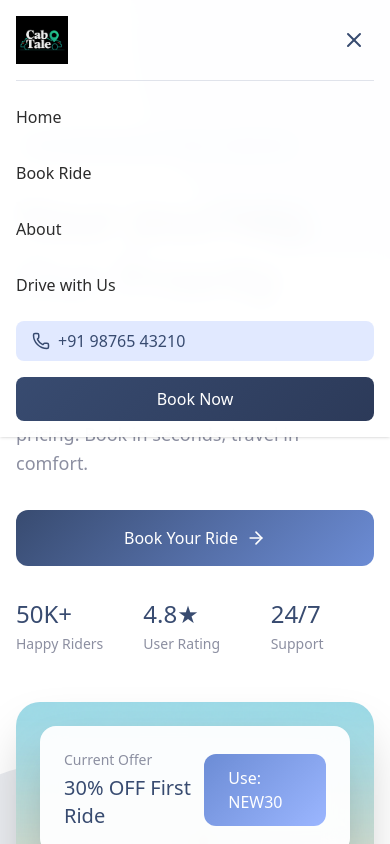
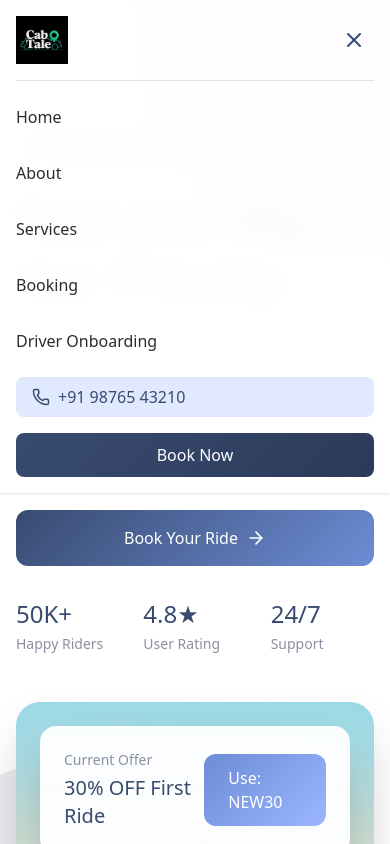
Before and after one commit to Nikhilpancholi/cab-tale, a React (Vite) app: page / in a window 390 px wide. Both pictures are taken after a click on the button 354 px from the left and 40 px from the top of the page. Shown: the top 844 px of the page. Built offline with nearby package versions, Linux system fonts and the light colour scheme.

Commit message:
header nav responsiveness fix

```diff
--- a/src/components/Header.jsx
+++ b/src/components/Header.jsx
@@ -161,14 +161,7 @@ export function Header() {
             >
               Home
             </Link>
-            <Link
-              to="/booking"
-              className="block py-2 transition-colors"
-              style={{ color: 'var(--cabtale-charcoal)' }}
-              onClick={() => setMobileMenuOpen(false)}
-            >
-              Book Ride
-            </Link>
+
             <Link
               to="/about"
               className="block py-2 transition-colors"
@@ -177,13 +170,32 @@ export function Header() {
             >
               About
             </Link>
+
+            <Link
+              to="/services"
+              className="block py-2 transition-colors"
+              style={{ color: 'var(--cabtale-charcoal)' }}
+              onClick={() => setMobileMenuOpen(false)}
+            >
+              Services
+            </Link>
+
+            <Link
+              to="/booking"
+              className="block py-2 transition-colors"
+              style={{ color: 'var(--cabtale-charcoal)' }}
+              onClick={() => setMobileMenuOpen(false)}
+            >
+              Booking
+            </Link>
+
             <Link
               to="/driver-onboarding"
               className="block py-2 transition-colors"
               style={{ color: 'var(--cabtale-charcoal)' }}
               onClick={() => setMobileMenuOpen(false)}
             >
-              Drive with Us
+              Driver Onboarding
             </Link>
             <a
               href="tel:+919876543210"
```
